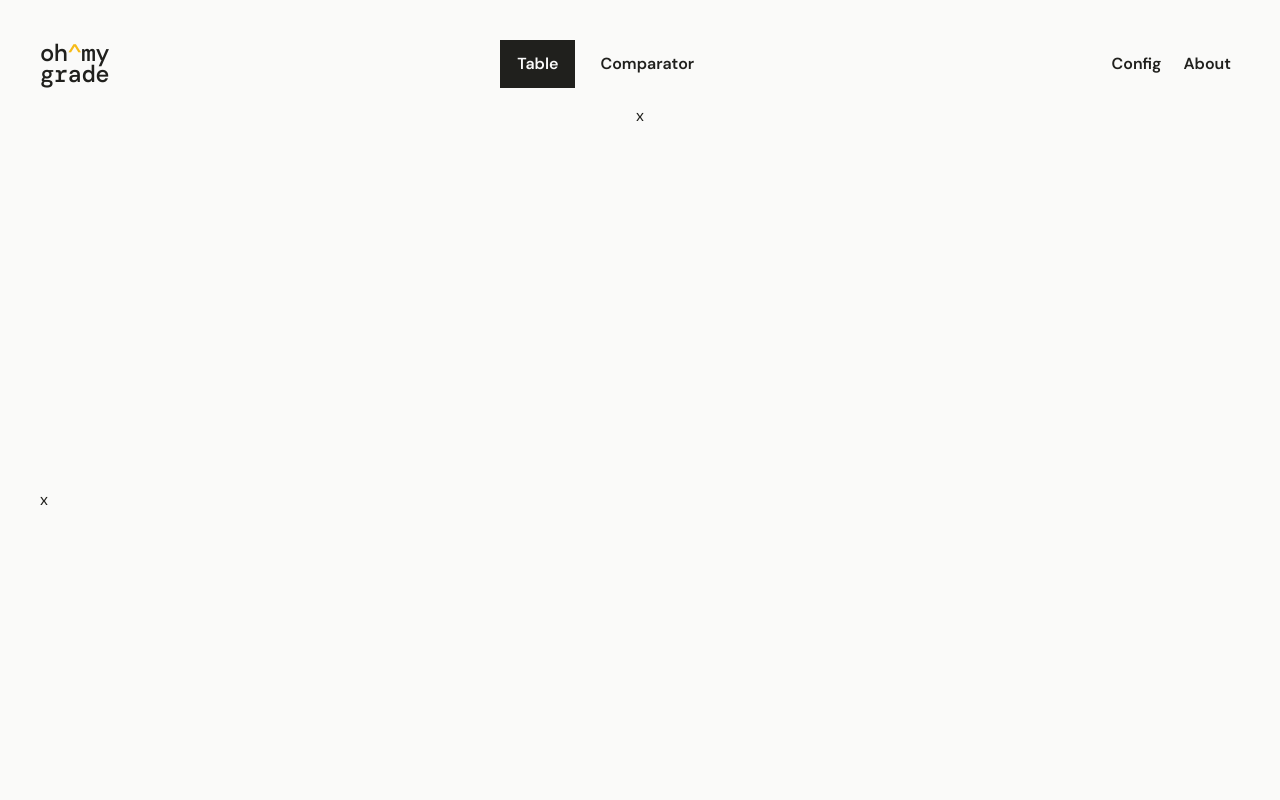
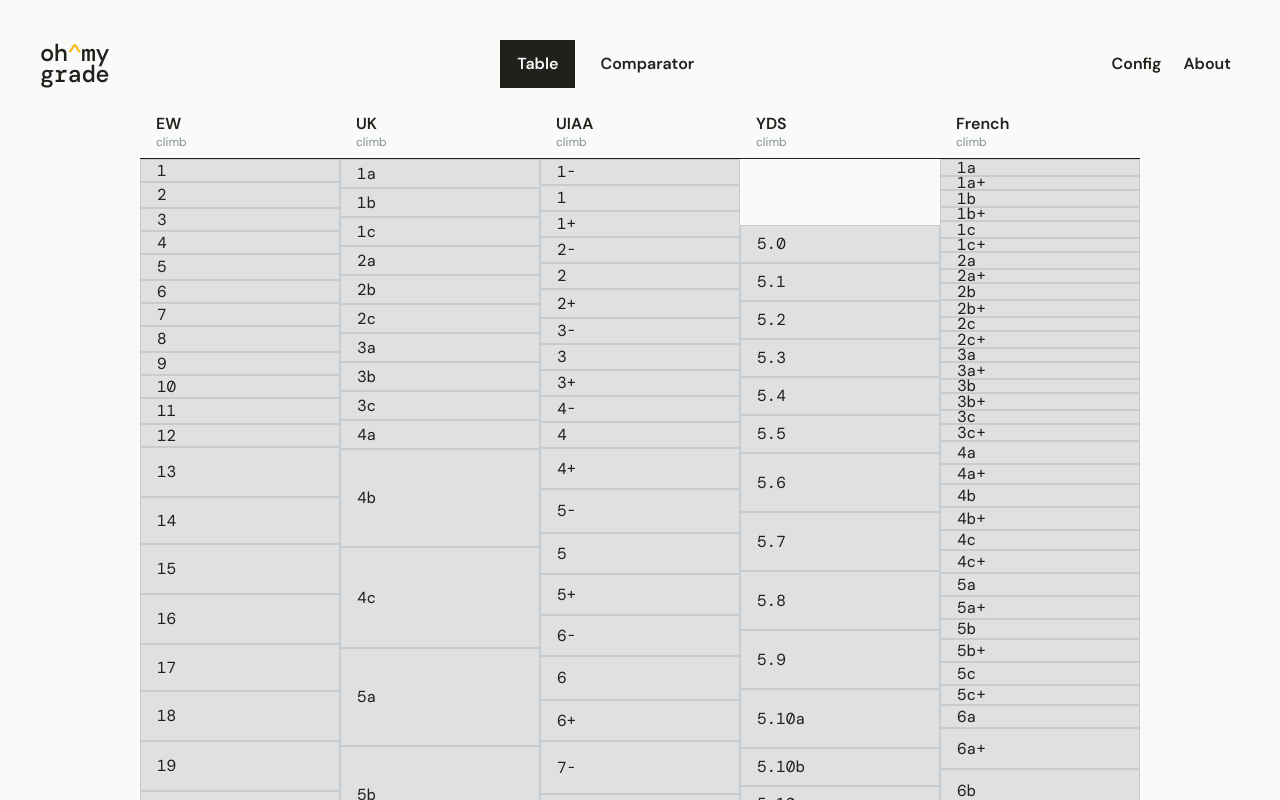
Before and after one commit to adamplesnik/ohmygrade, a React (Vite) app: page / in a window 1280 px wide. Shown: the top 800 px of the page. Built offline with nearby package versions, Linux system fonts and the light colour scheme.

Commit message:
First table

```diff
--- a/src/App.tsx
+++ b/src/App.tsx
@@ -1,13 +1,11 @@
 import Header from './components/Header'
+import Table from './components/Table'
 
 function App() {
   return (
     <div className="text-foreground mx-auto max-w-7xl px-6 md:px-8 lg:px-10">
       <Header />
-      <div className="h-96 text-center">x</div>
-      <div className="h-96">x</div>
-      <div className="h-96">x</div>
-      <div className="h-96">x</div>
+      <Table />
     </div>
   )
 }
--- /dev/null
+++ b/src/components/Table.tsx
@@ -0,0 +1,35 @@
+import { useMemo } from 'react'
+import grades from '../data/grades.ts'
+import gradeSystemsMeta from '../data/gradeSystemsMeta.ts'
+import { getGradesBySystem } from '../helpers/getGradesBySystem.ts'
+
+export default function Table() {
+  const gradesBySystem = useMemo(() => getGradesBySystem(grades), [])
+
+  return (
+    <div className="flex w-full justify-center">
+      {gradeSystemsMeta.map((system) => (
+        <div key={system.system} className="w-50">
+          <div className="border-neutral-foreground bg-neutral-background/70 sticky top-24 z-20 border-b px-4 py-2">
+            <h3 className="font-semibold">{system.name}</h3>
+            <div className="text-neutral-foreground-dim -mt-0.5 text-xs">{system.type}</div>
+          </div>
+          <div className="relative font-mono">
+            {(gradesBySystem[system.system] || []).map((grade, index) => {
+              const marginTop = index == 0 ? grade.start : 0
+              return (
+                <div
+                  key={grade.value}
+                  className="border-neutral-outline bg-neutral-container hover:bg-neutral-foreground-dim flex w-full items-center border px-4"
+                  style={{ top: grade.start, height: grade.end - grade.start, marginTop: marginTop }}
+                >
+                  {grade.value}
+                </div>
+              )
+            })}
+          </div>
+        </div>
+      ))}
+    </div>
+  )
+}
--- /dev/null
+++ b/src/helpers/getGradesBySystem.ts
@@ -0,0 +1,12 @@
+import { GradeRangeType, GradeSystemId } from '../types/grade.types'
+
+export function getGradesBySystem(grades: GradeRangeType[]) {
+  return grades.reduce<Record<GradeSystemId, GradeRangeType[]>>(
+    (acc, grade) => {
+      acc[grade.system] ??= []
+      acc[grade.system].push(grade)
+      return acc
+    },
+    {} as Record<GradeSystemId, GradeRangeType[]>
+  )
+}
```
